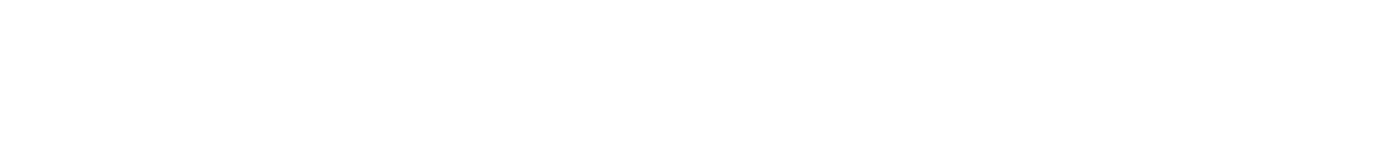
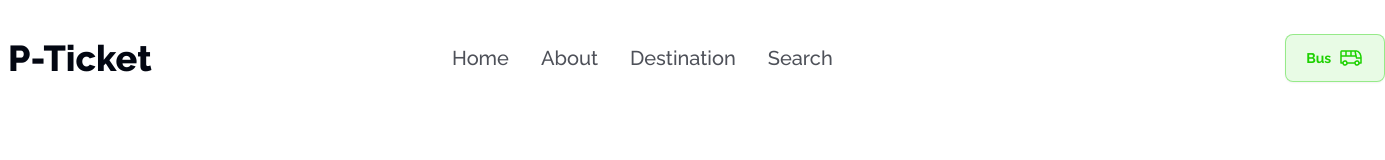
Before and after one commit to JannatulMumtahinaNahum/assignment-5-smart-ticketing, a plain HTML site: page index.html in a window 1280 px wide. Shown: the whole page, 1385 px wide, since content can reach past the window. Drawn offline with nearby package versions, Linux system fonts and the light colour scheme.

Commit message:
nav section

```diff
--- a/index.html
+++ b/index.html
@@ -1,11 +1,68 @@
 <!DOCTYPE html>
-<html lang="en">
+<html lang="en" data-theme="light">
 <head>
     <meta charset="UTF-8">
     <meta name="viewport" content="width=device-width, initial-scale=1.0">
-    <title>Document</title>
+    <link rel="stylesheet" href="styles/styles.css">
+    <title>Assignment 5 Smart Ticketing</title>
+<!-- Daisy UI & Tailwind -->
+
+    <link href="https://cdn.jsdelivr.net/npm/daisyui@4.7.2/dist/full.min.css" rel="stylesheet" type="text/css" />
+    <script src="https://cdn.tailwindcss.com"></script>
+
+<!-- Tailwind custom colors -->
+    <script>
+    tailwind.config = {
+      theme: {
+        extend: {
+          colors: {
+            clifford: '#da373d',
+            primaryColor: '#030712',
+            secondColor: '#030712B3',
+            thirdColor: '#1DD100'
+          }
+        }
+      }
+    }
+    </script>
+
 </head>
 <body>
+    <!-- header section -->
+    <header class="mx-auto container font-raleway">
+        <!-- Navbar -->
+        <div class="navbar py-7">
+            <div class="navbar-start">
+              <div class="dropdown">
+                <div tabindex="0" role="button" class="btn btn-ghost lg:hidden">
+                  <svg xmlns="http://www.w3.org/2000/svg" class="h-5 w-5" fill="none" viewBox="0 0 24 24" stroke="currentColor"><path stroke-linecap="round" stroke-linejoin="round" stroke-width="2" d="M4 6h16M4 12h8m-8 6h16" /></svg>
+                </div>
+                <ul tabindex="0" class="menu menu-sm dropdown-content mt-3 z-[1] p-2 shadow bg-base-100 rounded-box w-52">
+                  <li><a>Home</a></li>
+                  <li><a>About</a></li>
+                  <li><a>Destination</a></li>
+                  <li><a>Search</a></li>
+                </ul>
+              </div>
+              <a class="text-2xl lg:text-4xl font-extrabold text-primaryColor"> P-Ticket </a>
+            </div>
+            <div class="navbar-center hidden lg:flex">
+              <ul class="menu menu-horizontal px-1 text-secondColor text-xl font-medium relative lg:right-52">
+                <li><a>Home</a></li>
+                <li><a>About</a></li>
+                <li><a>Destination</a></li>
+                <li><a>Search</a></li>
+              </ul>
+            </div>
+            <div class="navbar-end w-[100px] btn border-solid bg-[#1DD1001A] border-[#1DD10066]  relative left-14 lg:left-56 justify-center">
+                <p class="flex justify-center items-center gap-2 text-thirdColor font-bold"> Bus <span><img src="images/bus-icon.png" alt=""></span></p>
+            </div>
+          </div>
 
+<!-- Banner section -->
+        <div>
+
+        </div>
+    </header>
 </body>
 </html>
--- /dev/null
+++ b/styles/styles.css
@@ -0,0 +1,9 @@
+@import url('https://fonts.googleapis.com/css2?family=Inter:wght@100..900&family=Raleway:wght@100..900&display=swap');
+
+.font-raleway{
+    font-family: "Raleway", sans-serif;
+}
+
+.font-inter{
+    font-family: "Inter", sans-serif;
+}
--- /dev/null
+++ b/tailwind.config.js
@@ -0,0 +1,8 @@
+/** @type {import('tailwindcss').Config} */
+module.exports = {
+    content: ["./src/**/*.{html,js}"],
+    theme: {
+      extend: {},
+    },
+    plugins: [],
+  }
```
